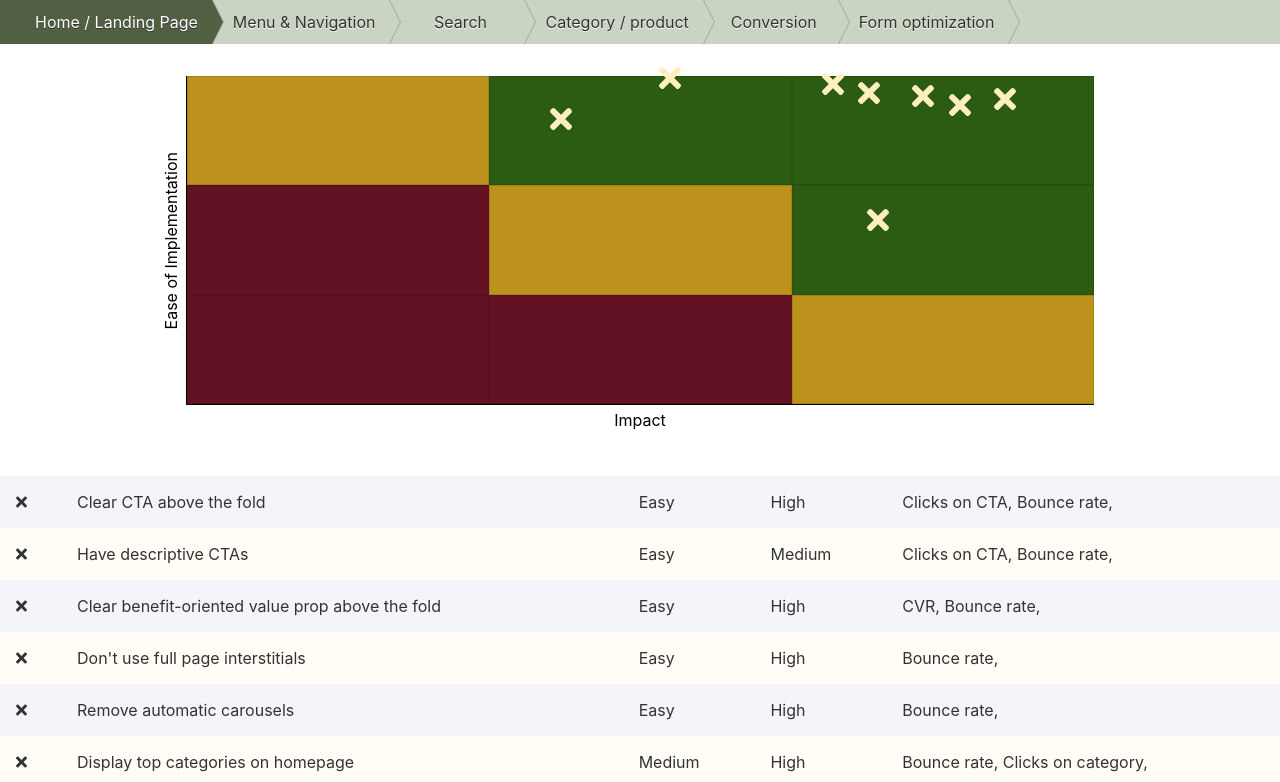
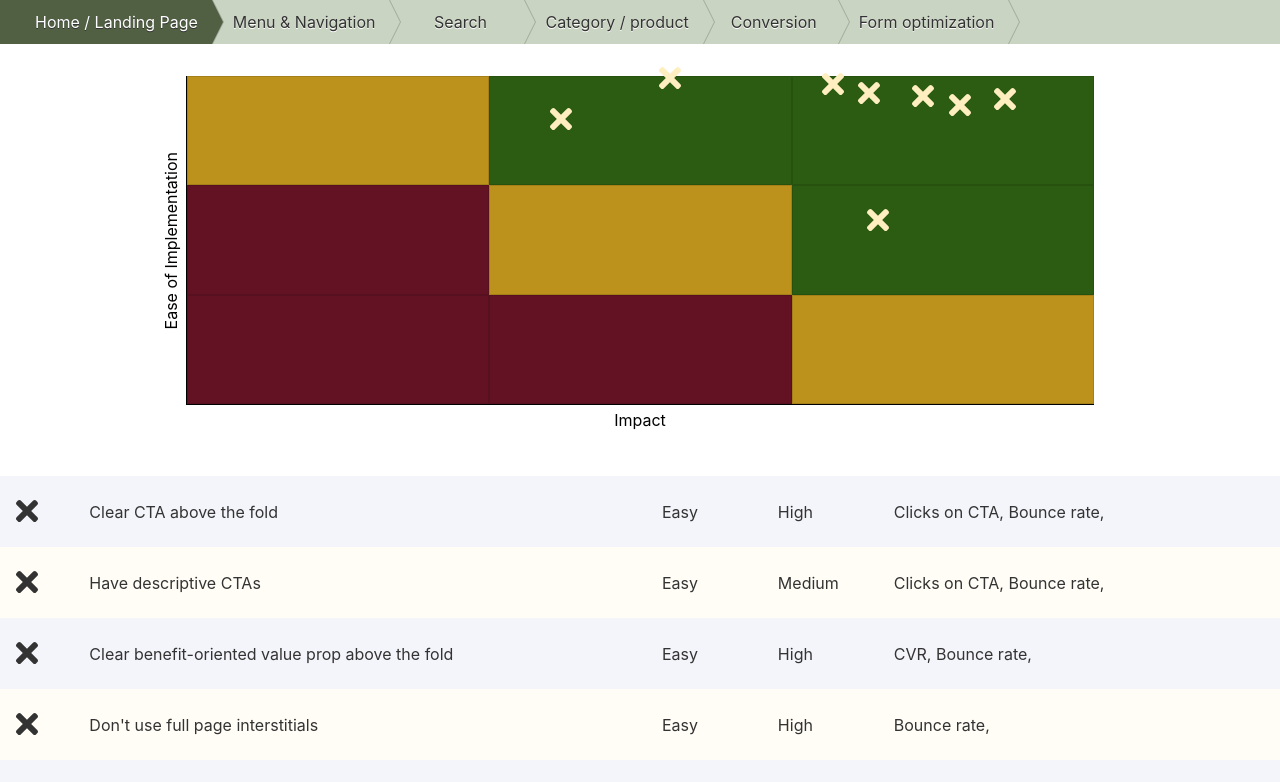
Before and after one commit to chachakawooka/ux-playbook, a React (Create React App) app: page / in a window 1280 px wide. Shown: the top 782 px of the page. Built offline with nearby package versions, Linux system fonts and the light colour scheme.

Commit message:
changed done styles

```diff
--- a/src/Matrix.js
+++ b/src/Matrix.js
@@ -88,7 +88,7 @@ class Matrix extends React.Component {
                 </div>
                 <table>
                     {this.state.items.map((item,i) => { return (
-                        <tr  onClick={() => this.mark(i)}>
+                        <tr  onClick={() => this.mark(i)} className={item.done ? styles.done : null}>
                             <td>
                                 {item.done ? <FontAwesomeIcon icon={faCheck} /> : <FontAwesomeIcon icon={faTimes} />}
                             </td>
--- a/src/Matrix.module.css
+++ b/src/Matrix.module.css
@@ -78,9 +78,12 @@ table tr {
 }
 
 table td {
-    padding: 1em;
+    padding: 0.5em;
 }
 
+table tr td:first-child{
+    font-size: 2em;
+}
 table tr:nth-child(odd) {
     background: #a3afda20;
     color: #333;
@@ -105,3 +108,10 @@ table ul li {
 table ul li:after {
     content: ", ";
 }
+
+tr.done{
+    background: #cad3c2!important;
+}
+tr.done td:first-child{
+    color: #2c5c11;
+}
```
